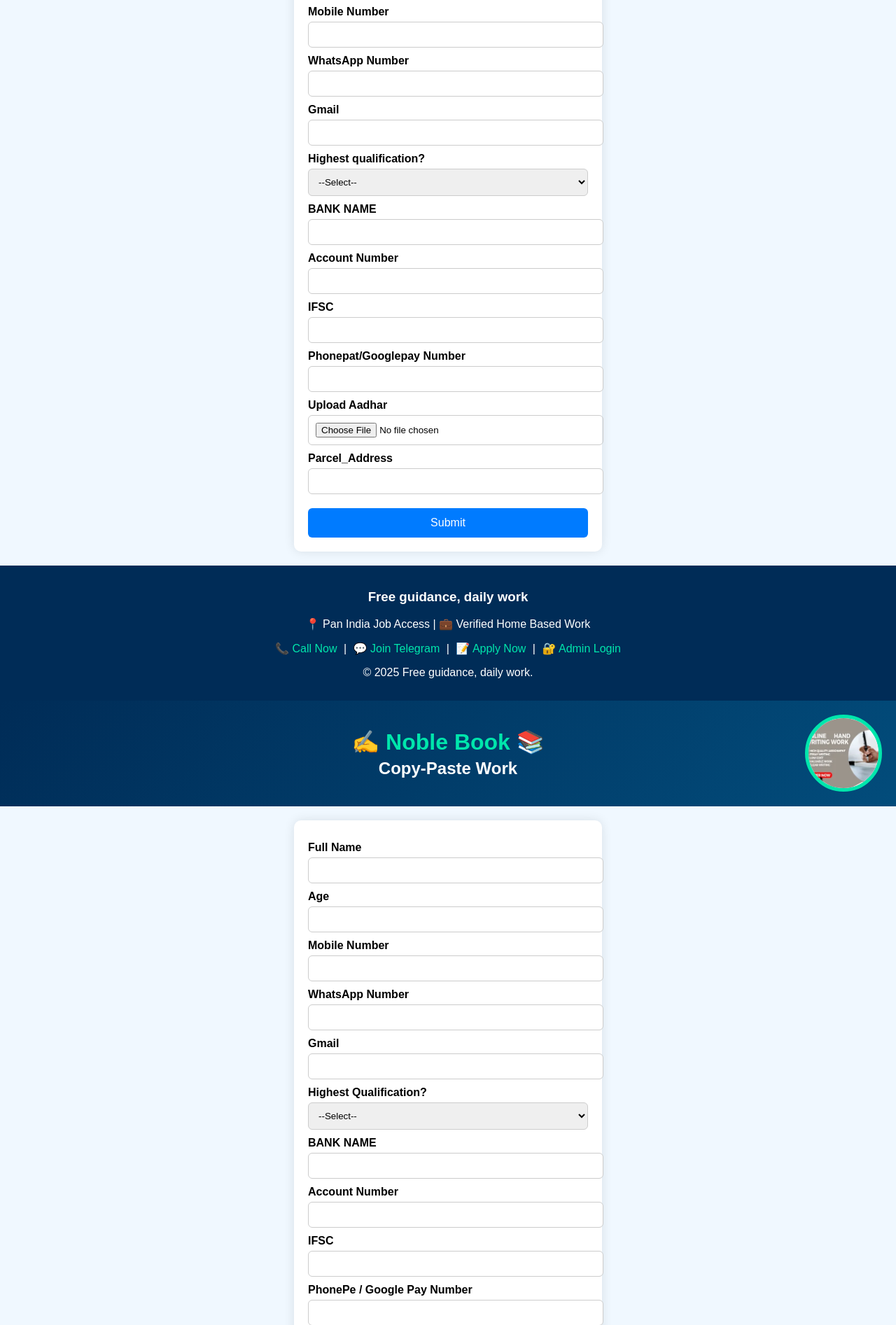
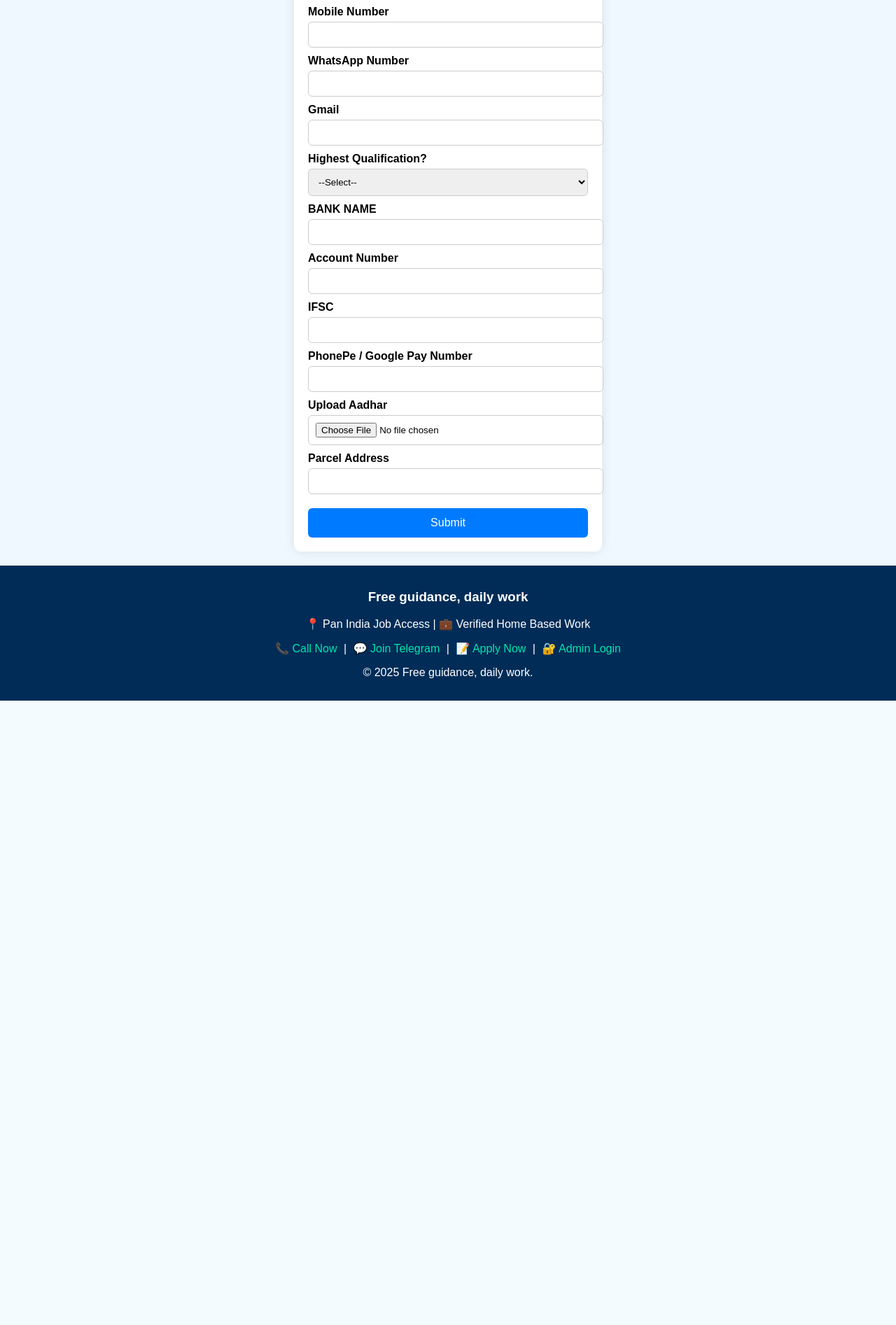
Before and after one commit to surendrakumarnat/Noble-Book, a Flask app: page / in a window 1280 px wide. Shown: the part 333-2226 px from the top of the page at 70% size. After the commit the page ends 1334 px from the top, so only its background shows below. Run offline with Flask 3, Linux system fonts and the light colour scheme.

Commit message:
Update index.html

```diff
--- a/templates/index.html
+++ b/templates/index.html
@@ -2,92 +2,7 @@
 <html lang="en">
 <head>
   <meta charset="UTF-8">
-  <title>Work From Home Jobs</title>
-  <link rel="stylesheet" href="{{ url_for('static', filename='new.css') }}">
-</head>
-<body>
-
-  <div class="header">
-    <div class="circle">
-      <img src="{{ url_for('static', filename='logo.png') }}" alt="Logo">
-    </div>
-    <h1>✍️ Noble Book 📚</h1>
-    <h2>Copy-Paste Work</h2>
-  </div>
-
-  {% if thank_you %}
-    <div class="thank-you">✅ Thank you for submitting!</div>
-  {% endif %}
-
-  <div class="form-container">
-    <form method="POST" enctype="multipart/form-data">
-      <label for="fullname">Full Name</label>
-      <input type="text" id="fullname" name="fullname" required>
-
-      <label for="age">Age</label>
-      <input type="number" id="age" name="age" required>
-
-      <label for="mobile">Mobile Number</label>
-      <input type="tel" id="mobile" name="mobile" required>
-
-      <label for="whatsapp">WhatsApp Number</label>
-      <input type="tel" id="whatsapp" name="whatsapp" required>
-
-      <label for="gmail">Gmail</label>
-      <input type="email" id="gmail" name="gmail" required>
-
-      <label for="education">Highest qualification?</label>
-      <select id="education" name="education" required>
-        <option value="">--Select--</option>
-        <option value="none">None</option>
-        <option value="5th">5th Pass</option>
-        <option value="8th">8th Pass</option>
-        <option value="10th">10th Pass</option>
-        <option value="12th">12th Pass</option>
-        <option value="graduate">Graduate</option>
-        <option value="postgraduate">Postgraduate</option>
-        <option value="other">Other</option>
-      </select>
-
-      <label for="bank_name">BANK NAME</label>
-      <input type="text" id="bank name" name="bank name" required>
-
-      <label for="account">Account Number</label>
-      <input type="tel" id="account" name="account" required>
-
-      <label for="ifsc">IFSC</label>
-      <input type="text" id="ifsc" name="ifsc" required>
-
-      <label for="phonepay">Phonepat/Googlepay Number</label>
-      <input type="tel" id="phonepay" name="phonepay" required>
-
-      <label for="rusemPdf">Upload Aadhar</label>
-      <input type="file" id="rusemPdf" name="rusemPdf" accept="application/pdf">
-
-       <label for="address">Parcel_Address</label>
-      <input type="text" id="address" name="address" required>
-
-      <button type="submit">Submit</button>
-    </form>
-  </div>
-
-  <footer class="site-footer">
-    <div class="footer-container">
-      <h3 class="footer-title">Free guidance, daily work</h3>
-      <p>📍 Pan India Job Access | 💼 Verified Home Based Work</p>
-      <p>
-        <a href="tel:9351636487" class="footer-link">📞 Call Now</a> |
-        <a href="https://t.me/appjobsindia" target="_blank" class="footer-link">💬 Join Telegram</a> |
-        <a href="/" class="footer-link">📝 Apply Now</a> |
-        <a href="/admin-login" class="footer-link">🔐 Admin Login</a>
-      </p>
-      <p class="footer-copy">&copy; 2025 Free guidance, daily work.</p>
-    </div>
-  </footer><!DOCTYPE html>
-<html lang="en">
-<head>
-  <meta charset="UTF-8">
-  <title>Work From Home Jobs</title>
+  <title>Work From Home Jobs - Noble Book</title>
   <link rel="stylesheet" href="{{ url_for('static', filename='new.css') }}">
 </head>
 <body>
@@ -172,7 +87,3 @@
 
 </body>
 </html>
-
-
-</body>
-</html>
```
